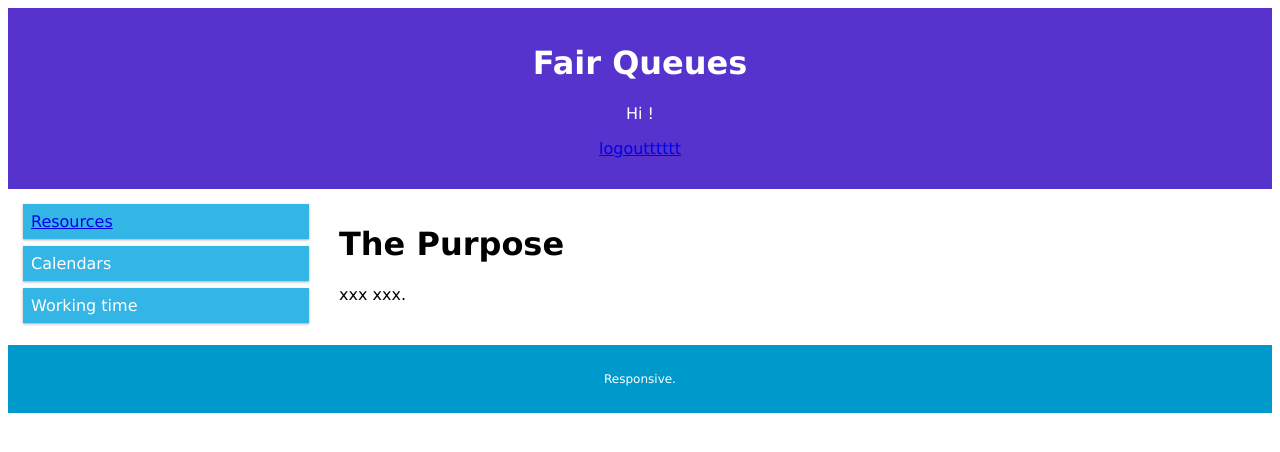
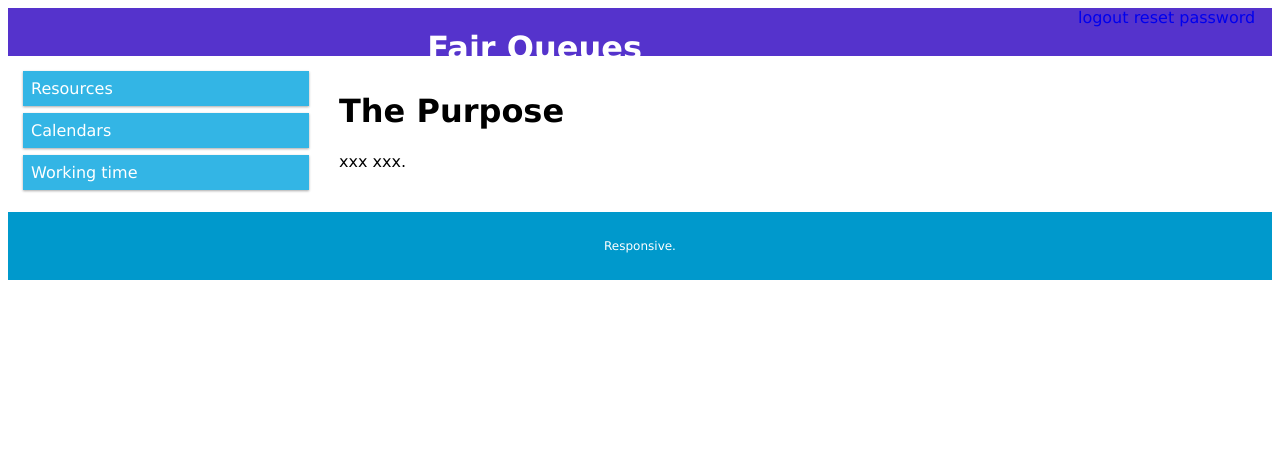
Before and after one commit to golobart/fairqueue, a Django app: page /adminapp/ in a window 1280 px wide. Shown: the top 452 px of the page. Run offline with Django 3.2, Linux system fonts and the light colour scheme.

Commit message:
changing styles

```diff
--- a/adminapp/static/adminapp/styles_1.css
+++ b/adminapp/static/adminapp/styles_1.css
@@ -20,8 +20,19 @@ html {
 .header {
   background-color: #5533cc;
   color: #ffffff;
-  padding: 15px;
+  padding: 0px;
+  margin: 0px;
   text-align: center;
+
+  height: 3em;
+}
+
+.header h1 {
+  vertical-align: middle;
+}
+
+.header a {
+  text-decoration: none;
 }
 
 .menu ul {
@@ -40,6 +51,11 @@ html {
 
 .menu li:hover {
   background-color: #0099cc;
+}
+
+.menu a {
+  text-decoration: none;
+  color: #ffffff;
 }
 
 .aside {
--- a/adminapp/templates/adminapp/adminbase.html
+++ b/adminapp/templates/adminapp/adminbase.html
@@ -18,25 +18,32 @@
 </head>
 <body>
 <main>
-  {% block header %}
-  <div class="header">
-    <h1>Fair Queues</h1>
-    Hi {{ user.username }}!
-    <p><a href="{% url 'logout' %}">logout</a></p>
+
+  <div class="row">
+    {% block header %}
+    <div class="col-10 col-s-10 header">
+      <h1>Fair Queues</h1>
+    </div>
+    <div class="col-2 col-2 header">
+      {{ user.username }}
+      <a href="{% url 'logout' %}">logout</a>
+      <a href="{% url 'password_reset' %}">reset password</a>
+    </div>
+
+    {% endblock header %}
   </div>
-  {% endblock header %}
 
 
   <div class="row">
-    {% block menu %}
+    {% block mainmenu %}
     <div class="col-3 col-s-3 menu">
       <ul>
         <li><a href="{% url 'adminapp:resources' %}">Resources</a></li>
-        <li>Calendars</li>
-        <li>Working time</li>
+        <li><a href="{% url 'adminapp:calendars' %}">Calendars</a></li>
+        <li><a href="{% url 'adminapp:workingTimes' %}">Working time</a></li>
       </ul>
     </div>
-    {% endblock menu %}
+    {% endblock mainmenu %}
 
     {% block content %}
     <div class="col-6 col-s-9">
--- a/adminapp/templates/adminapp/adminmain.html
+++ b/adminapp/templates/adminapp/adminmain.html
@@ -1,13 +1,14 @@
 {% extends 'adminapp/adminbase.html' %}
 
-{% block header %}
+{# % block header %}
 <!-- TODO make thin header , logout icon and username -->
+<!--
 <div class="header">
   <h1>Fair Queues</h1>
-  Hi {{ user.username }}!
-  <p><a href="{% url 'logout' %}">logoutttttt</a></p>
 </div>
-{% endblock header %}
+-->
+
+{# % endblock header %}
 
 {% comment %}
 {% block content %}
--- a/adminapp/urls.py
+++ b/adminapp/urls.py
@@ -11,8 +11,12 @@ urlpatterns = [
     path('rscs/', views.resources, name='resources'),
     # ex: /adminapp/rsc/5/
     path('rsc/<int:rsc_id>/', views.resource, name='resource'),
+    # ex: /adminapp/cals/
+    path('cals/', views.calendar, name='calendars'),
     # ex: /adminapp/cal/5/
     path('cal/<int:testPar>/', views.calendar, name='calendar'),
+    # ex: /adminapp/wts/
+    path('wts/', views.workingTime, name='workingTimes'),
     # ex: /adminapp/wt/5/
     path('wt/<int:testPar>/', views.workingTime, name='workingTime'),
 ]
```
